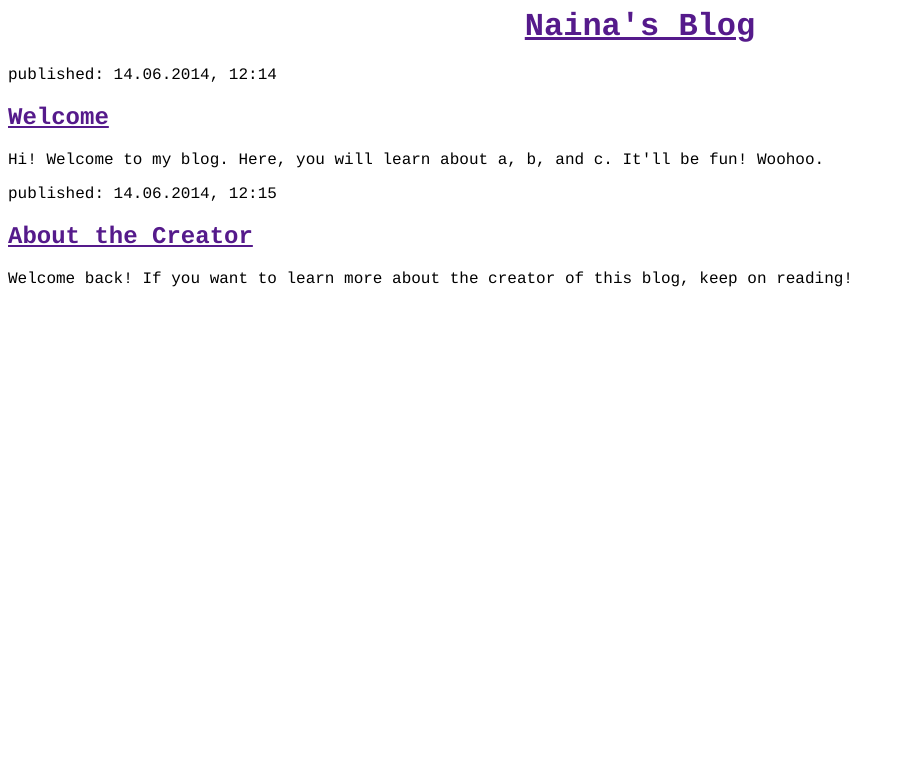
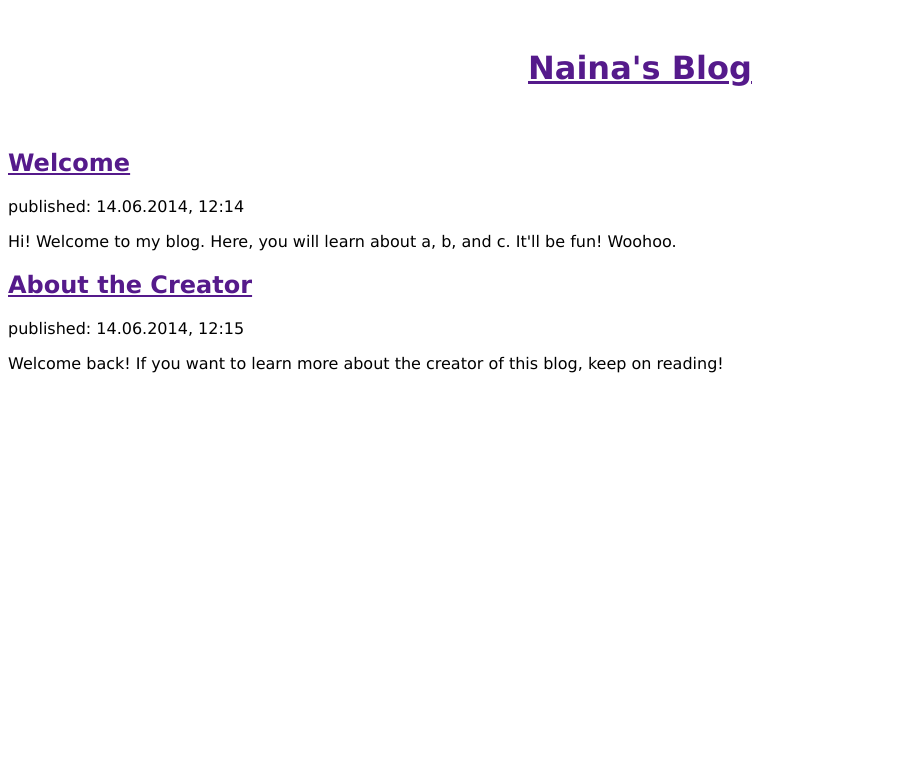
Before and after one commit to nainakaimal/my-first-blog, a Django app: page / in a window 1280 px wide. Shown: the top 783 px of the page, without its empty margins (0-904 px from the left). Run offline with Django 3.2, Linux system fonts and the light colour scheme.

Commit message:
name of commit

```diff
--- a/blog/templates/blog/post_list.html
+++ b/blog/templates/blog/post_list.html
@@ -4,24 +4,24 @@
     </head>
     <body>
       <style>
-        body {font-family: Courier;}
+        body {font-family: Verdana;}
       </style>
 
-        <div>
+        <div style="background-color:rgb=(0,77,77);color:white;padding:20px;">
           <center>
             <h1><a href="">Naina's Blog</a></h1>
           </center>
         </div>
 
         <div>
+            <h2><a href="">Welcome</a></h2>
             <p>published: 14.06.2014, 12:14</p>
-            <h2><a href="">Welcome</a></h2>
             <p> Hi! Welcome to my blog. Here, you will learn about a, b, and c. It'll be fun! Woohoo. </p>
         </div>
 
         <div>
+            <h2><a href="">About the Creator</a></h2>
             <p>published: 14.06.2014, 12:15</p>
-            <h2><a href="">About the Creator</a></h2>
             <p> Welcome back! If you want to learn more about the creator of this blog, keep on reading!
               </p>
         </div>
```
